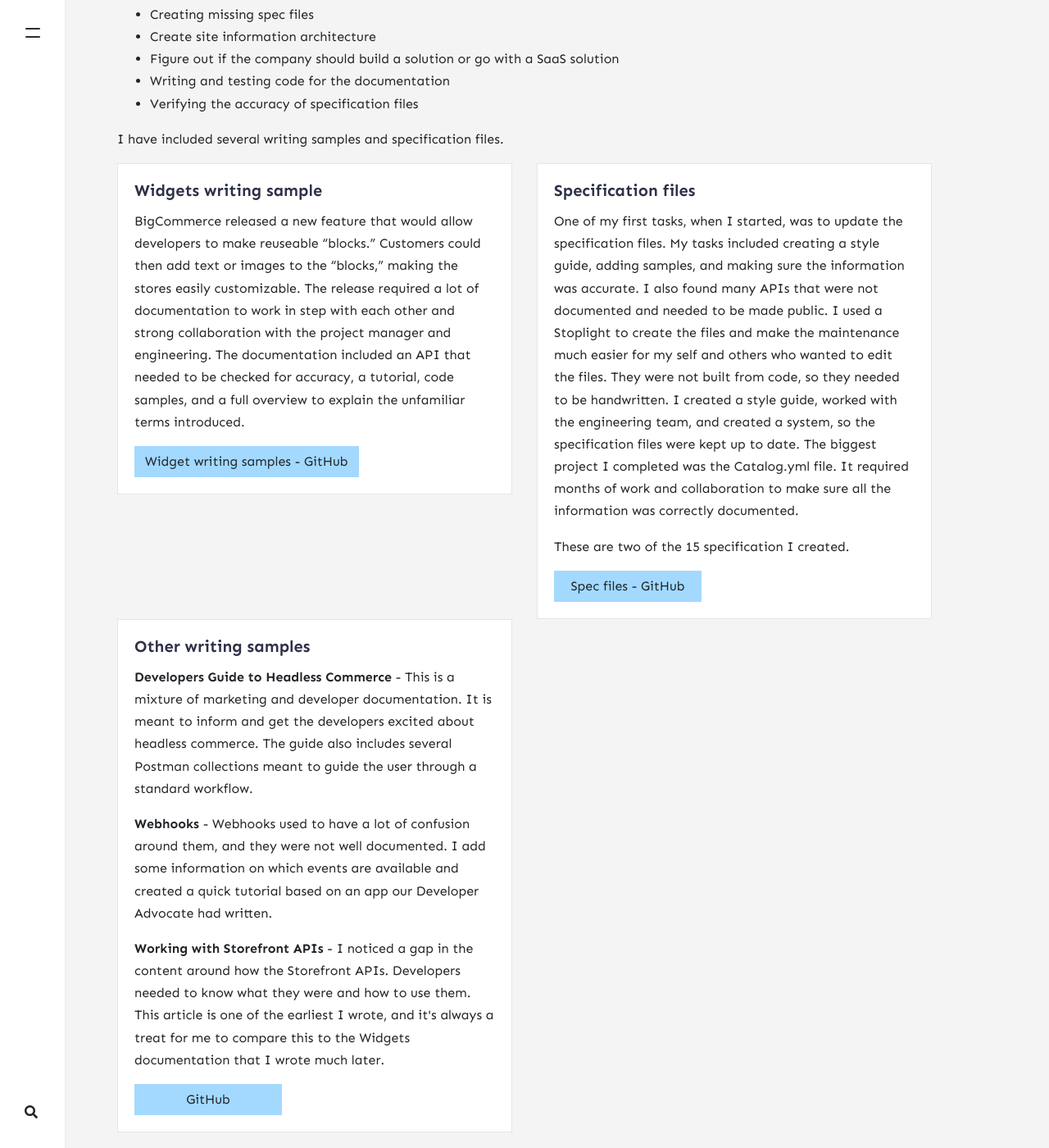
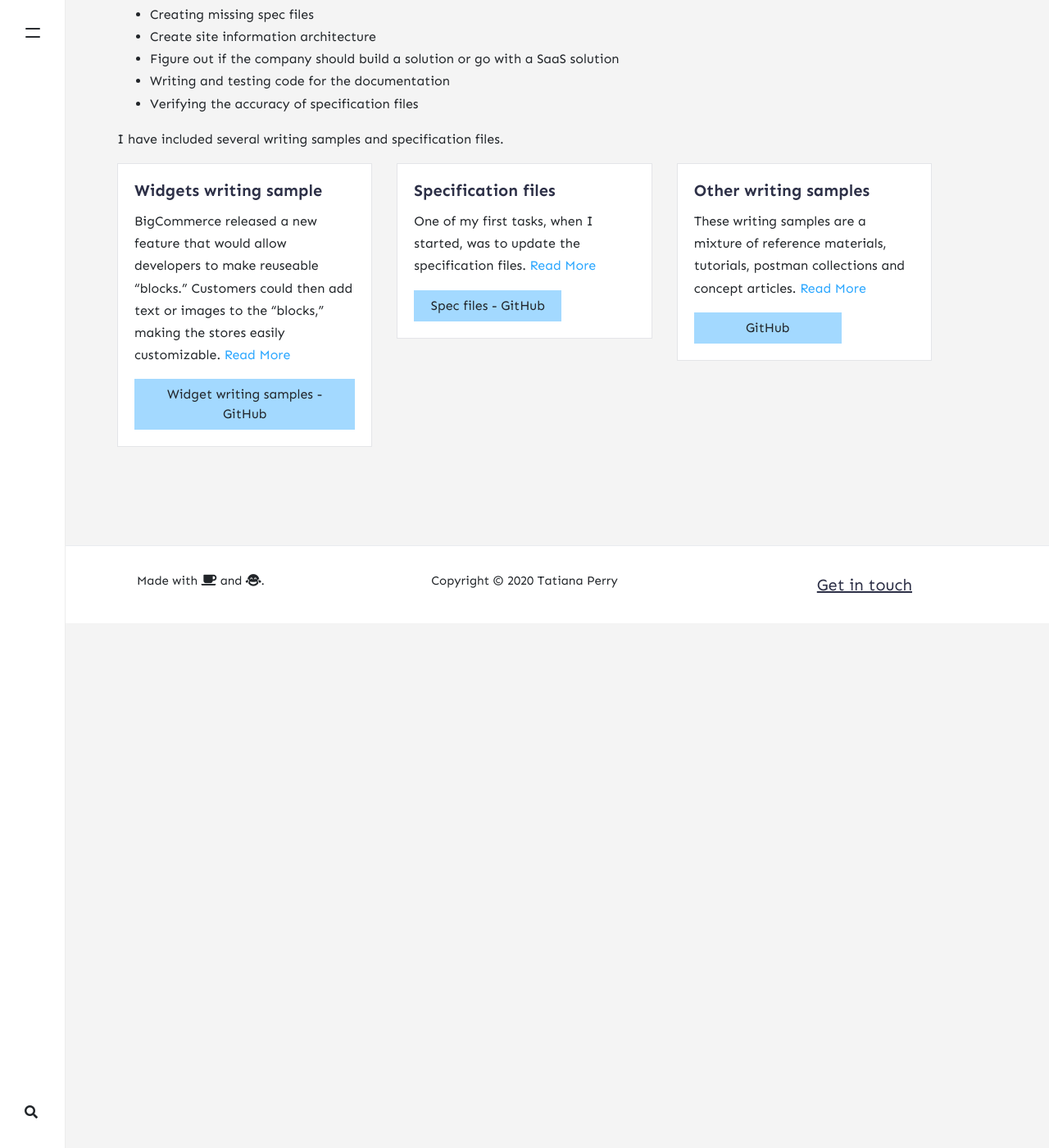
Before and after one commit to tjperry07/personal-site, a Jekyll site: the page built from _pages/portfolio.md, in a window 1280 px wide and 1400 px high, scrolled down 987 px. Shown: the whole window at 82% size. Built offline with Jekyll 4.4.1, drawn with Linux system fonts in a browser that asks for light colours; nearby versions of some CDN libraries; comment, search, counter and statistics services are not loaded; after the commit the page ends 1747 px from its top, so only the background shows below that.

Commit message:
added collapse cards

```diff
--- a/Gemfile
+++ b/Gemfile
@@ -20,4 +20,5 @@ group :jekyll_plugins do
     gem 'bootstrap', '~> 4.4.1'
     gem 'kramdown'
     gem 'rouge'
+    gem 'jekyll-algolia'
 end
--- a/_pages/portfolio.md
+++ b/_pages/portfolio.md
@@ -37,36 +37,61 @@ Some of the work that I completed included:
 
 I have included several writing samples and specification files.
 
-<div class="row">
-  <div class="col-sm-6">
-    <div class="card">
-      <div class="card-body">
-        <h5 class="card-title">Widgets writing sample</h5>
-        <p class="card-text">BigCommerce released a new feature that would allow developers to make reuseable “blocks.” Customers could then add text or images to the “blocks,” making the stores easily customizable. The release required a lot of documentation to work in step with each other and strong collaboration with the project manager and engineering. The documentation included an API that needed to be checked for accuracy, a tutorial, code samples, and a full overview to explain the unfamiliar terms introduced.</p>
-        <a href="https://github.com/tjperry07/personal-site/tree/master/_portfolio_files/bigcommerce/widgets" class="btn btn-primary">Widget writing samples - GitHub</a>
+  <div class="row">
+    <div class="col-sm-4">
+      <div class="card">
+        <div class="card-body">
+          <h5 class="card-title">Widgets writing sample</h5>
+          <p class="card-text">BigCommerce released a new feature that would allow developers to make reuseable “blocks.” Customers could then add text or images to the “blocks,” making the stores easily customizable. <a data-toggle="collapse" href="#collapsewidgetwriting" role="button" aria-expanded="false" aria-controls="collapsewidgetwriting">
+              Read More
+            </a></p>
+          <p>
+          </p>
+          <div class="collapse" id="collapsewidgetwriting">
+            <p>
+              The release required a lot of documentation to work in step with each other and strong collaboration with the project manager and engineering. The documentation included an API that needed to be checked for accuracy, a tutorial, code samples, and a full overview to explain the unfamiliar terms introduced.
+            </p>
+          </div>
+          <a href="https://github.com/tjperry07/personal-site/tree/master/_portfolio_files/bigcommerce/widgets" class="btn btn-primary">Widget writing samples - GitHub</a>
+        </div>
       </div>
+    </div> <!--Card one end-->
+      <div class="col-sm-4">
+        <div class="card">
+          <div class="card-body">
+            <h5 class="card-title">Specification files</h5>
+            <p class="card-text">One of my first tasks, when I started, was to update the specification files. <a data-toggle="collapse" href="#collapsespecfiles" role="button" aria-expanded="false" aria-controls="collapsespecfiles">
+                Read More
+              </a></p>
+            <p>
+            </p>
+            <div class="collapse" id="collapsespecfiles">
+              <p>
+                My tasks included creating a style guide, adding samples, and making sure the information was accurate. I also found many APIs that were not documented and needed to be made public. I used a Stoplight to create the files and make the maintenance much easier for my self and others who wanted to edit the files. They were not built from code, so they needed to be handwritten. I created a style guide, worked with the engineering team, and created a system, so the specification files were kept up to date. The biggest project I completed was the Catalog.yml file. It required months of work and collaboration to make sure all the information was correctly documented. I created close to 15 spec files. I have linked to a few that set the tone for the API style guide.</p>
+            </div>
+            <a href="https://github.com/tjperry07/personal-site/tree/master/_portfolio_files/bigcommerce/spec_files" class="btn btn-primary">Spec files - GitHub</a>
+          </div>
+        </div>
+      </div>
+      <!--Card two end-->
+      <div class="col-sm-4">
+        <div class="card">
+          <div class="card-body">
+            <h5 class="card-title">Other writing samples</h5>
+            <p class="card-text">These writing samples are a mixture of reference materials, tutorials, postman collections and concept articles. <a data-toggle="collapse" href="#collapseothersamples" role="button" aria-expanded="false" aria-controls="collapseothersamples">
+                Read More
+              </a></p>
+            <p>
+            </p>
+            <div class="collapse" id="collapseothersamples">
+              <p><strong>Developers Guide to Headless Commerce</strong> - This is a mixture of marketing and developer documentation. It is meant to inform and get the developers excited about headless commerce.
+                The guide also includes several Postman collections meant to guide the user through a standard workflow. </p>
+              <p><strong>Webhooks</strong> - Webhooks used to have a lot of confusion around them, and they were not well documented. I add some information on which events are available and created a quick tutorial based on an app our Developer Advocate had written. </p>
+              <p><strong>Working with Storefront APIs</strong> - I noticed a gap in the content around how the Storefront APIs. Developers needed to know what they were and how to use them. This article is one of the earliest I wrote, and it's always a treat for me to compare this to the Widgets documentation that I wrote much later. I can see how far I have come. </p>
+            </div>
+            <a href="https://github.com/tjperry07/personal-site/tree/master/_portfolio_files/bigcommerce/other" class="btn btn-primary">GitHub</a>
+          </div>
+        </div>
+      </div>
+      <!--Card three-->
     </div>
-  </div>
-  <div class="col-sm-6">
-    <div class="card">
-      <div class="card-body">
-        <h5 class="card-title">Specification files</h5>
-        <p class="card-text">One of my first tasks, when I started, was to update the specification files. My tasks included creating a style guide, adding samples, and making sure the information was accurate. I also found many APIs that were not documented and needed to be made public. I used a Stoplight to create the files and make the maintenance much easier for my self and others who wanted to edit the files. They were not built from code, so they needed to be handwritten. I created a style guide, worked with the engineering team, and created a system, so the specification files were kept up to date. The biggest project I completed was the Catalog.yml file. It required months of work and collaboration to make sure all the information was correctly documented. </p>
-        <p class="card-text">These are two of the 15 specification I created. </p>
-        <a href="https://github.com/tjperry07/personal-site/tree/master/_portfolio_files/bigcommerce/spec_files" class="btn btn-primary">Spec files - GitHub</a>
-      </div>
-    </div>
-  </div>
-  <div class="col-sm-6">
-    <div class="card">
-      <div class="card-body">
-        <h5 class="card-title">Other writing samples</h5>
-        <p class="card-text"><strong>Developers Guide to Headless Commerce</strong> - This is a mixture of marketing and developer documentation. It is meant to inform and get the developers excited about headless commerce.
-The guide also includes several Postman collections meant to guide the user through a standard workflow. </p>
-<p class="card-text"><strong>Webhooks</strong> - Webhooks used to have a lot of confusion around them, and they were not well documented. I add some information on which events are available and created a quick tutorial based on an app our Developer Advocate had written. </p>
-<p class="cart-text"><strong>Working with Storefront APIs</strong> - I noticed a gap in the content around how the Storefront APIs. Developers needed to know what they were and how to use them. This article is one of the earliest I wrote, and it's always a treat for me to compare this to the Widgets documentation that I wrote much later. </p>
-        <a href="https://github.com/tjperry07/personal-site/tree/master/_portfolio_files/bigcommerce/other" class="btn btn-primary">GitHub</a>
-      </div>
-    </div>
-  </div>
-</div>
```
